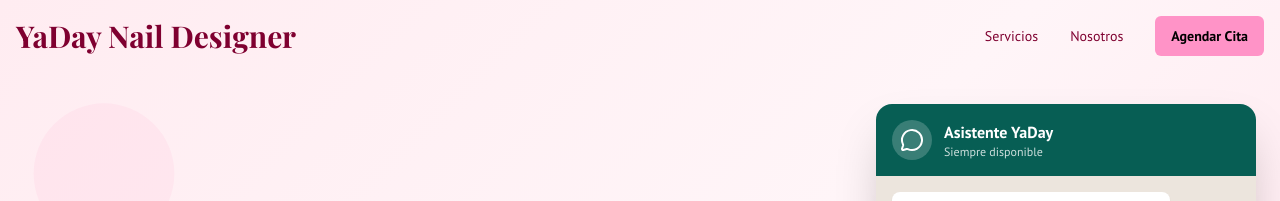
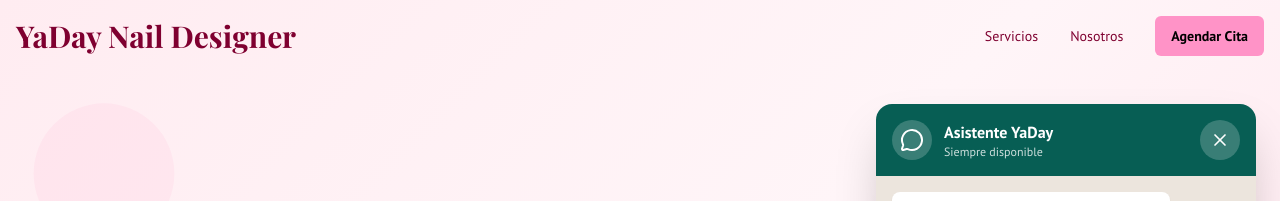
Before and after one commit to Ljrod/Nuevo-Yaday, a Next.js app: page / in a window 1280 px wide. Both pictures are taken after a click on the button 1224 px from the left and 744 px from the top of the page. Shown: the top 201 px of the page. Built offline with nearby package versions, Linux system fonts and the light colour scheme.

Commit message:
correcion de errores del chatbot

```diff
--- a/src/components/ChatBot.tsx
+++ b/src/components/ChatBot.tsx
@@ -315,7 +315,10 @@
                         animate={{ opacity: 1, y: 0, scale: 1 }}
                         exit={{ opacity: 0, y: 100, scale: 0.8 }}
                         transition={{ duration: 0.3 }}
-                        className="fixed bottom-24 right-6 z-50 w-[380px] max-w-[calc(100vw-3rem)] h-[600px] max-h-[calc(100vh-8rem)] bg-white rounded-2xl shadow-2xl flex flex-col overflow-hidden"
+                        className="fixed z-50 bg-white shadow-2xl flex flex-col overflow-hidden
+                            bottom-0 right-0 left-0 top-0 rounded-none
+                            sm:bottom-24 sm:right-6 sm:left-auto sm:top-auto sm:rounded-2xl
+                            sm:w-[380px] sm:max-w-[calc(100vw-3rem)] sm:h-[600px] sm:max-h-[calc(100vh-8rem)]"
                     >
                         {/* Header */}
                         <div className="bg-[#075E54] text-white p-4 flex items-center justify-between">
@@ -328,6 +331,12 @@
                                     <p className="text-xs text-white/80">Siempre disponible</p>
                                 </div>
                             </div>
+                            <button
+                                onClick={() => setIsOpen(false)}
+                                className="w-10 h-10 bg-white/20 rounded-full flex items-center justify-center hover:bg-white/30 transition-colors"
+                            >
+                                <X className="w-5 h-5" />
+                            </button>
                         </div>
 
                         {/* Messages */}
@@ -389,8 +398,8 @@
                                         ))}
                                     </div>
                                     <div className="flex gap-2 pt-2 border-t border-gray-100">
-                                        <button onClick={goBack} className="flex-1 text-gray-500 text-xs py-1 hover:text-gray-700">⬅️ Volver</button>
-                                        <button onClick={handleReset} className="flex-1 text-red-400 text-xs py-1 hover:text-red-600">🔄 Reiniciar</button>
+                                        <button onClick={goBack} className="flex-1 text-gray-600 text-sm py-2 hover:text-gray-800 hover:bg-gray-100 rounded-lg transition-colors">⬅️ Volver</button>
+                                        <button onClick={handleReset} className="flex-1 text-red-500 text-sm py-2 hover:text-red-700 hover:bg-red-50 rounded-lg transition-colors">🔄 Reiniciar</button>
                                     </div>
                                 </div>
                             )}
@@ -404,8 +413,8 @@
                                         className="w-full border border-gray-300 rounded-lg px-3 py-2 text-sm"
                                     />
                                     <div className="flex gap-2 pt-2 border-t border-gray-100">
-                                        <button onClick={goBack} className="flex-1 text-gray-500 text-xs py-1 hover:text-gray-700">⬅️ Volver</button>
-                                        <button onClick={handleReset} className="flex-1 text-red-400 text-xs py-1 hover:text-red-600">🔄 Reiniciar</button>
+                                        <button onClick={goBack} className="flex-1 text-gray-600 text-sm py-2 hover:text-gray-800 hover:bg-gray-100 rounded-lg transition-colors">⬅️ Volver</button>
+                                        <button onClick={handleReset} className="flex-1 text-red-500 text-sm py-2 hover:text-red-700 hover:bg-red-50 rounded-lg transition-colors">🔄 Reiniciar</button>
                                     </div>
                                 </div>
                             )}
@@ -424,8 +433,8 @@
                                         ))}
                                     </div>
                                     <div className="flex gap-2 pt-2 border-t border-gray-100">
-                                        <button onClick={goBack} className="flex-1 text-gray-500 text-xs py-1 hover:text-gray-700">⬅️ Volver</button>
-                                        <button onClick={handleReset} className="flex-1 text-red-400 text-xs py-1 hover:text-red-600">🔄 Reiniciar</button>
+                                        <button onClick={goBack} className="flex-1 text-gray-600 text-sm py-2 hover:text-gray-800 hover:bg-gray-100 rounded-lg transition-colors">⬅️ Volver</button>
+                                        <button onClick={handleReset} className="flex-1 text-red-500 text-sm py-2 hover:text-red-700 hover:bg-red-50 rounded-lg transition-colors">🔄 Reiniciar</button>
                                     </div>
                                 </div>
                             )}
@@ -463,8 +472,8 @@
                                         </button>
                                     </div>
                                     <div className="flex gap-2 pt-2 border-t border-gray-100">
-                                        <button onClick={goBack} className="flex-1 text-gray-500 text-xs py-1 hover:text-gray-700">⬅️ Volver</button>
-                                        <button onClick={handleReset} className="flex-1 text-red-400 text-xs py-1 hover:text-red-600">🔄 Reiniciar</button>
+                                        <button onClick={goBack} className="flex-1 text-gray-600 text-sm py-2 hover:text-gray-800 hover:bg-gray-100 rounded-lg transition-colors">⬅️ Volver</button>
+                                        <button onClick={handleReset} className="flex-1 text-red-500 text-sm py-2 hover:text-red-700 hover:bg-red-50 rounded-lg transition-colors">🔄 Reiniciar</button>
                                     </div>
                                 </div>
                             )}
```
